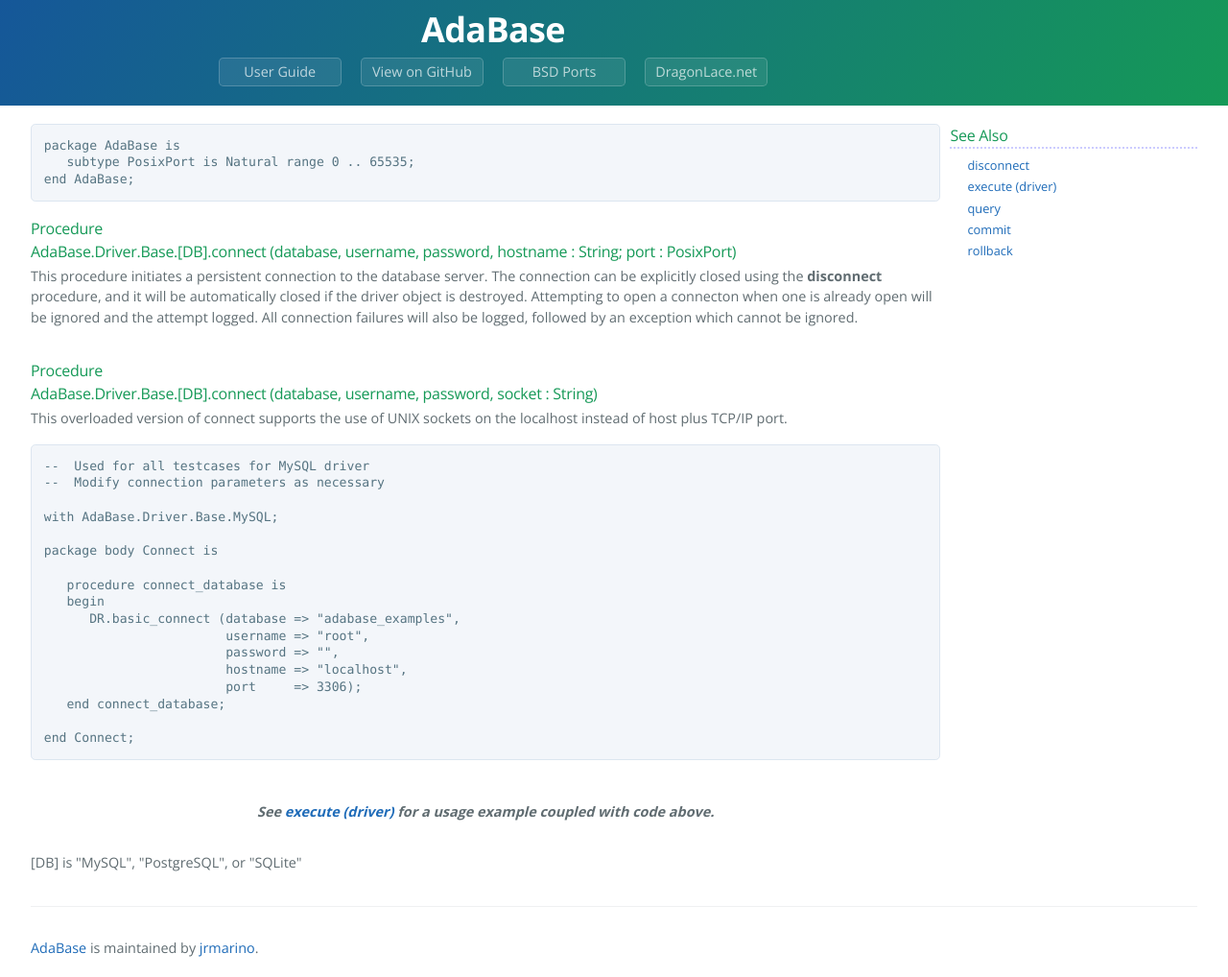
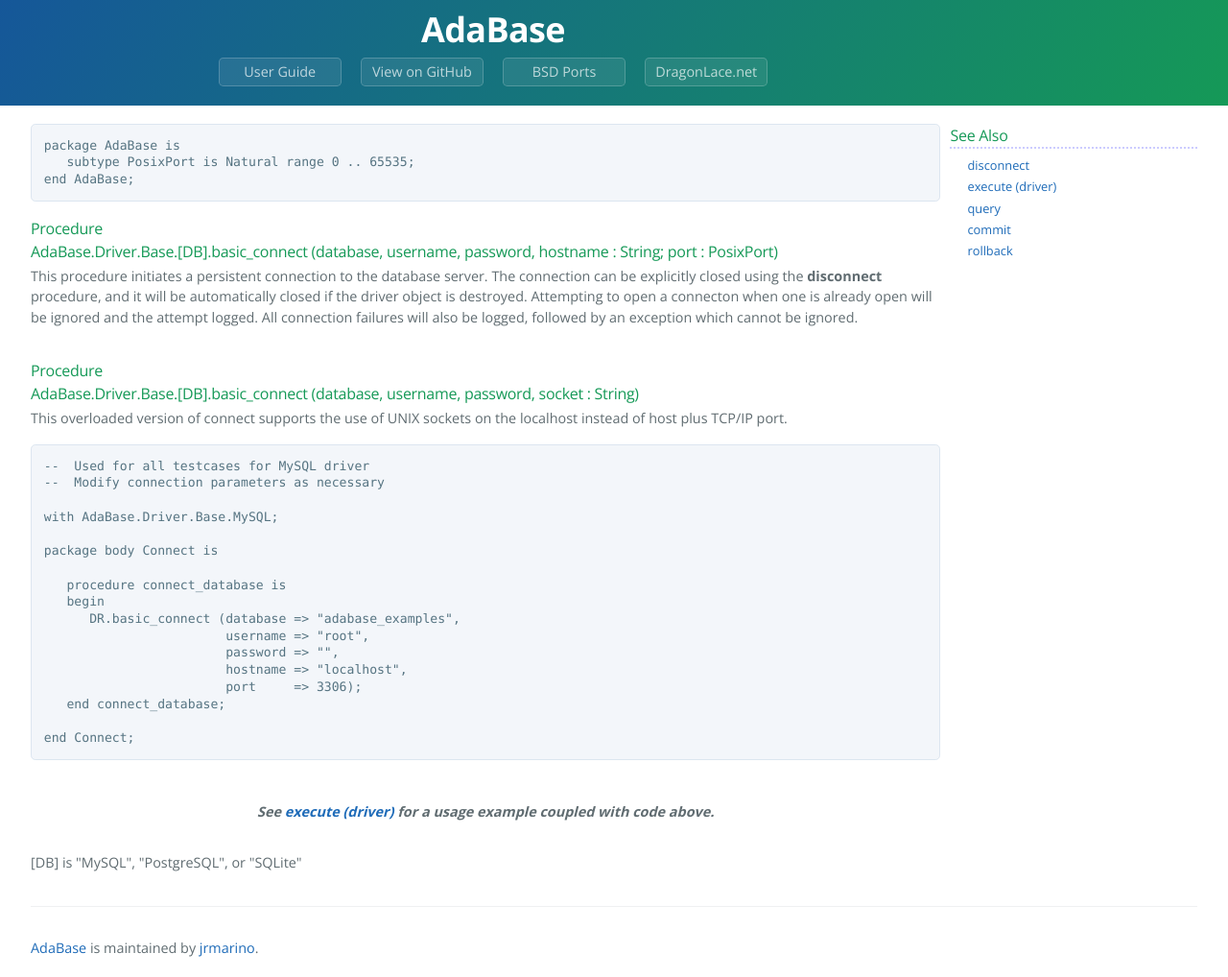
Before and after one commit to jrmarino/AdaBase, a Jekyll site: the page built from connect.md, in a window 1280 px wide. Shown: the whole page at 96% size. Built offline with Jekyll 4.4.1, drawn with Linux system fonts in a browser that asks for light colours.

Commit message:
Connect: fix procedure name

```diff
--- a/connect.md
+++ b/connect.md
@@ -9,7 +9,7 @@
 end AdaBase;
 </pre>
 <h3>Procedure<br/>
-AdaBase.Driver.Base.[DB].connect (database, username, password, hostname : String; port : PosixPort)</h3>
+AdaBase.Driver.Base.[DB].basic_connect (database, username, password, hostname : String; port : PosixPort)</h3>
 <p>This procedure initiates a persistent connection to the database server.
 The connection can be explicitly closed using the <b>disconnect</b> procedure,
 and it will be automatically closed if the driver object is destroyed.
@@ -18,7 +18,7 @@
 by an exception which cannot be ignored.</p>
 <br/>
 <h3>Procedure<br/>
-AdaBase.Driver.Base.[DB].connect (database, username, password, socket : String)</h3>
+AdaBase.Driver.Base.[DB].basic_connect (database, username, password, socket : String)</h3>
 <p>This overloaded version of connect supports the use of UNIX sockets on the
 localhost instead of host plus TCP/IP port.</p>
 <pre class="code">
```
Also changed, not shown: other parts of connect.md (+1 -1 lines).
